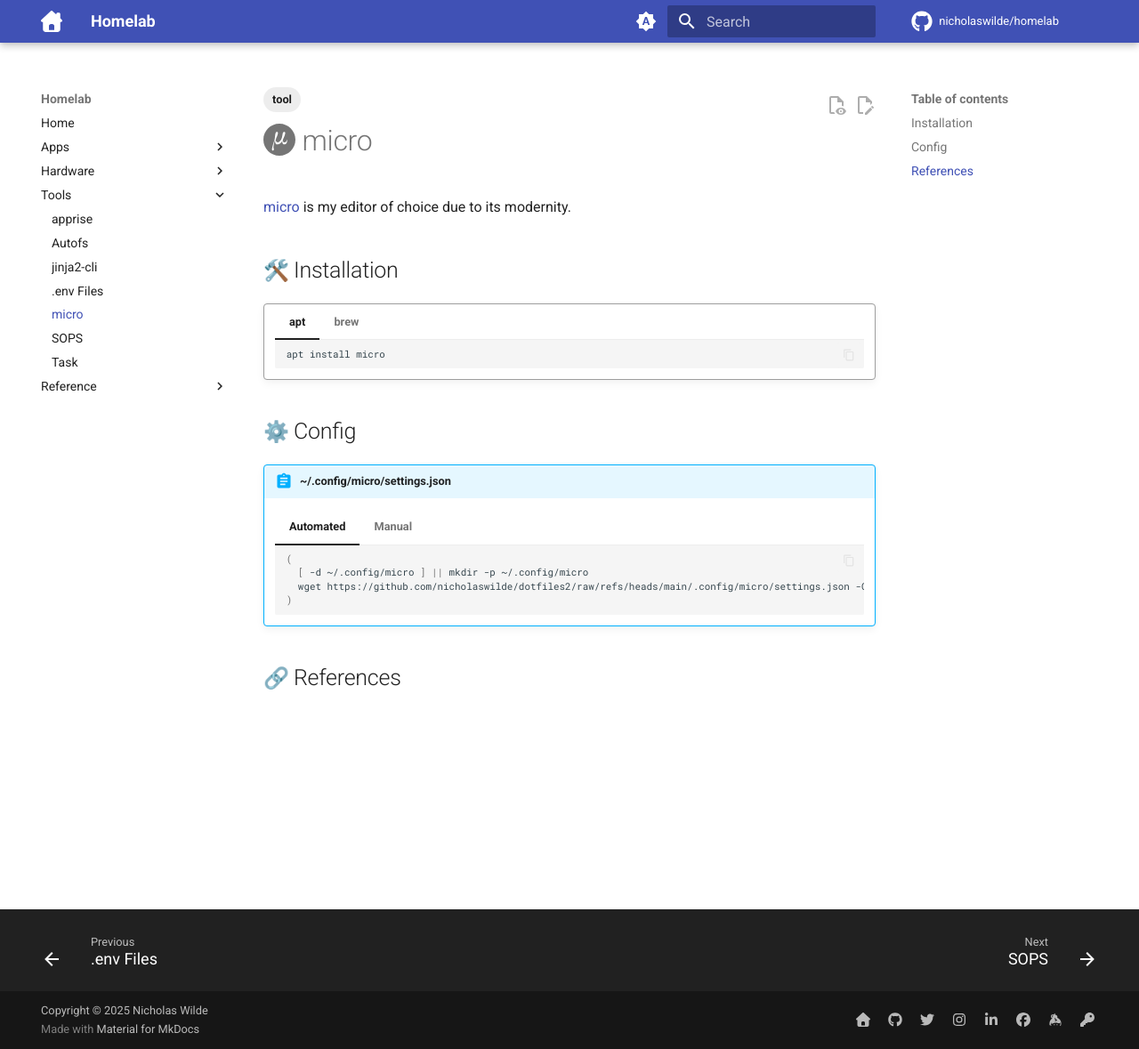
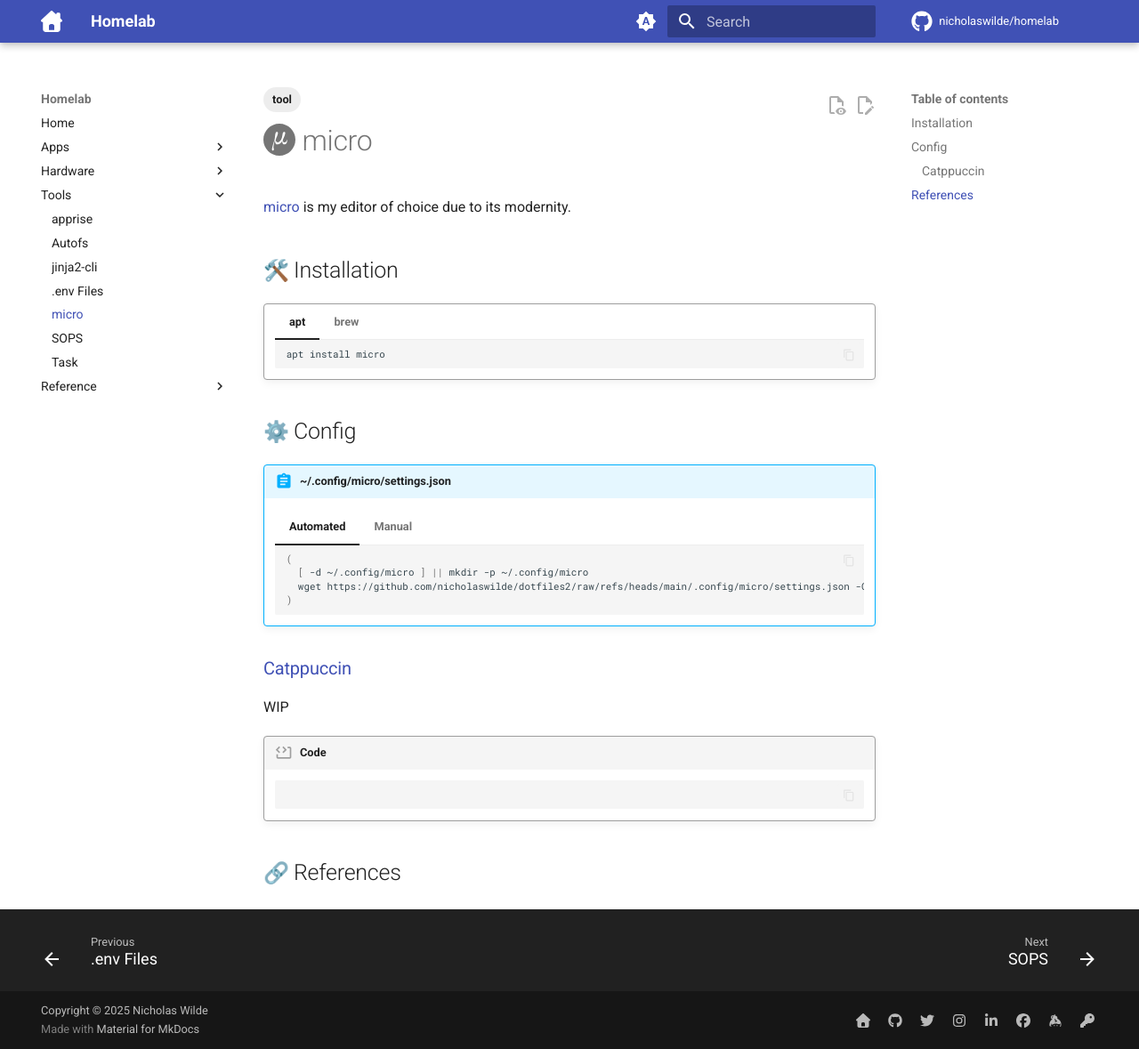
Before and after one commit to nicholaswilde/homelab, an MkDocs documentation site: the page built from docs/tools/micro.md, in a window 1280 px wide and 1179 px high. Shown: the whole window at 89% size. Built offline with MkDocs 1.6.1 and Material for MkDocs 9.7.7, drawn with Linux system fonts in a browser that asks for light colours; emoji names are drawn with the system emoji font; comment, search, counter and statistics services are not loaded.

Commit message:
Update micro.md

````diff
--- a/docs/tools/micro.md
+++ b/docs/tools/micro.md
@@ -43,7 +43,17 @@
         set tabsize 2
         set tabtospaces "true"
         ```
+### [Catppuccin][2]
+
+WIP
+
+!!! code
+
+    ```shell
+
+    ```
 
 ## :link: References
 
 [1]: <https://micro-editor.github.io/>
+[2]: <https://github.com/catppuccin/micro>
````
